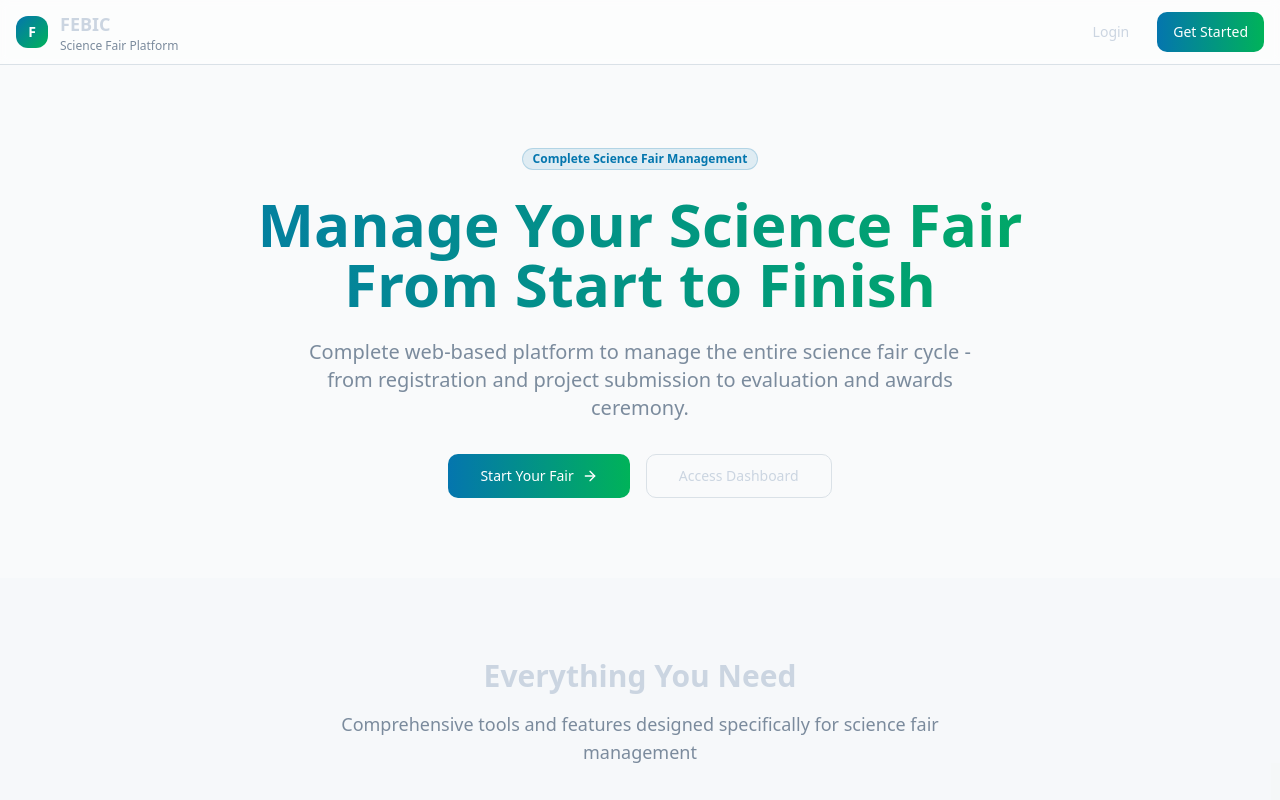
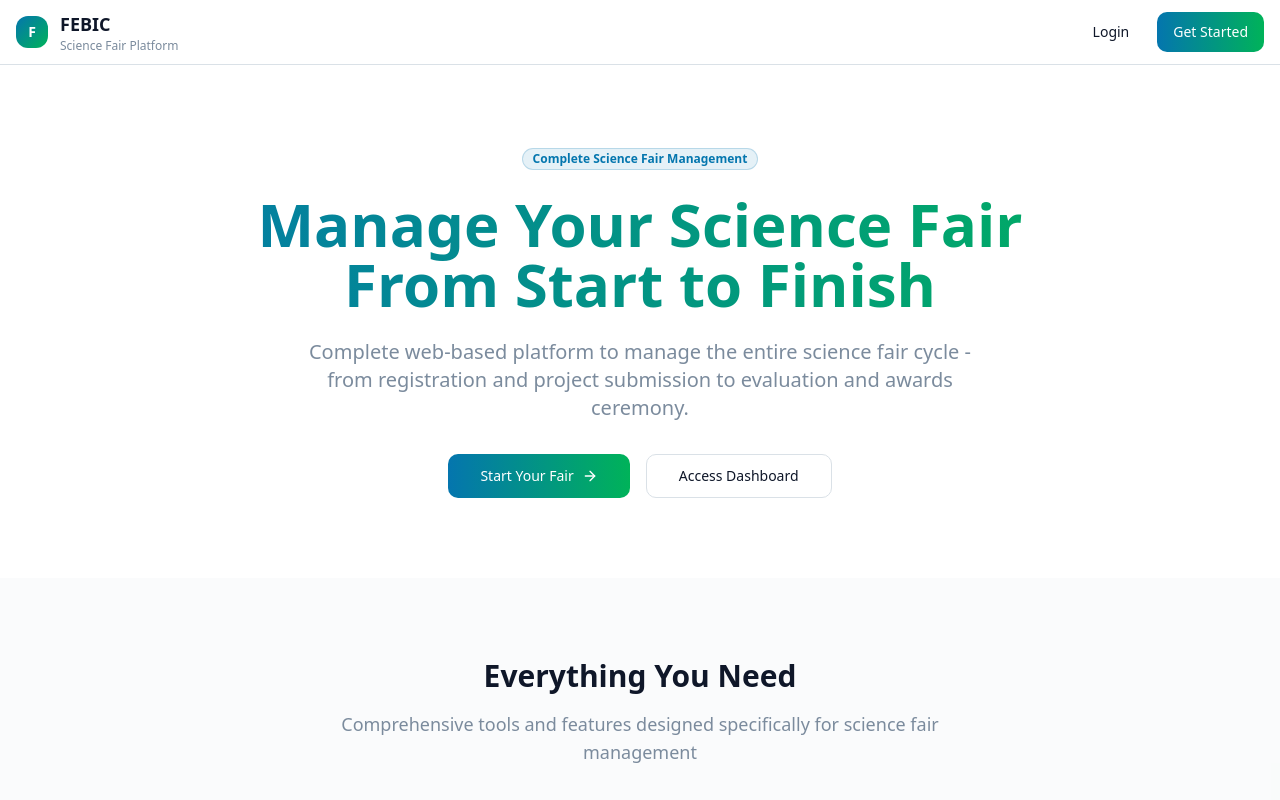
Before and after one commit to iAColabOficial/fair-flow-hub, a React (Vite) app: page / in a window 1280 px wide. Shown: the top 800 px of the page. Built offline with nearby package versions, Linux system fonts and the light colour scheme.

Commit message:
Fix site colors and identify admin user

```diff
--- a/src/index.css
+++ b/src/index.css
@@ -8,14 +8,14 @@ All colors MUST be HSL.
 
 @layer base {
   :root {
-    --background: 210 20% 98%;
-    --foreground: 213 27% 84%;
+    --background: 0 0% 100%;
+    --foreground: 222 47% 11%;
 
     --card: 0 0% 100%;
-    --card-foreground: 213 27% 84%;
+    --card-foreground: 222 47% 11%;
 
     --popover: 0 0% 100%;
-    --popover-foreground: 213 27% 84%;
+    --popover-foreground: 222 47% 11%;
 
     --primary: 200 95% 35%;
     --primary-foreground: 0 0% 100%;
```
